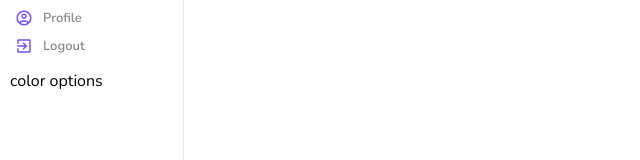
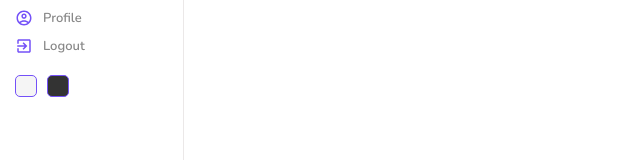
Before and after one commit to JAYMAC1/react-admin-panel, a React (Create React App) app: page / in a window 1280 px wide. Shown: the part 503-663 px from the top of the page, without its empty margins (0-640 px from the left). Built offline with nearby package versions, Linux system fonts and the light colour scheme.

Commit message:
added div to bottom

```diff
--- a/src/components/sidebar/Sidebar.jsx
+++ b/src/components/sidebar/Sidebar.jsx
@@ -78,7 +78,10 @@ const Sidebar = () => {
           </li>
         </ul>
       </div>
-      <div className='bottom'>color options</div>
+      <div className='bottom'>
+        <div className='colorOption'></div>
+        <div className='colorOption'></div>
+      </div>
     </div>
   )
 }
```
